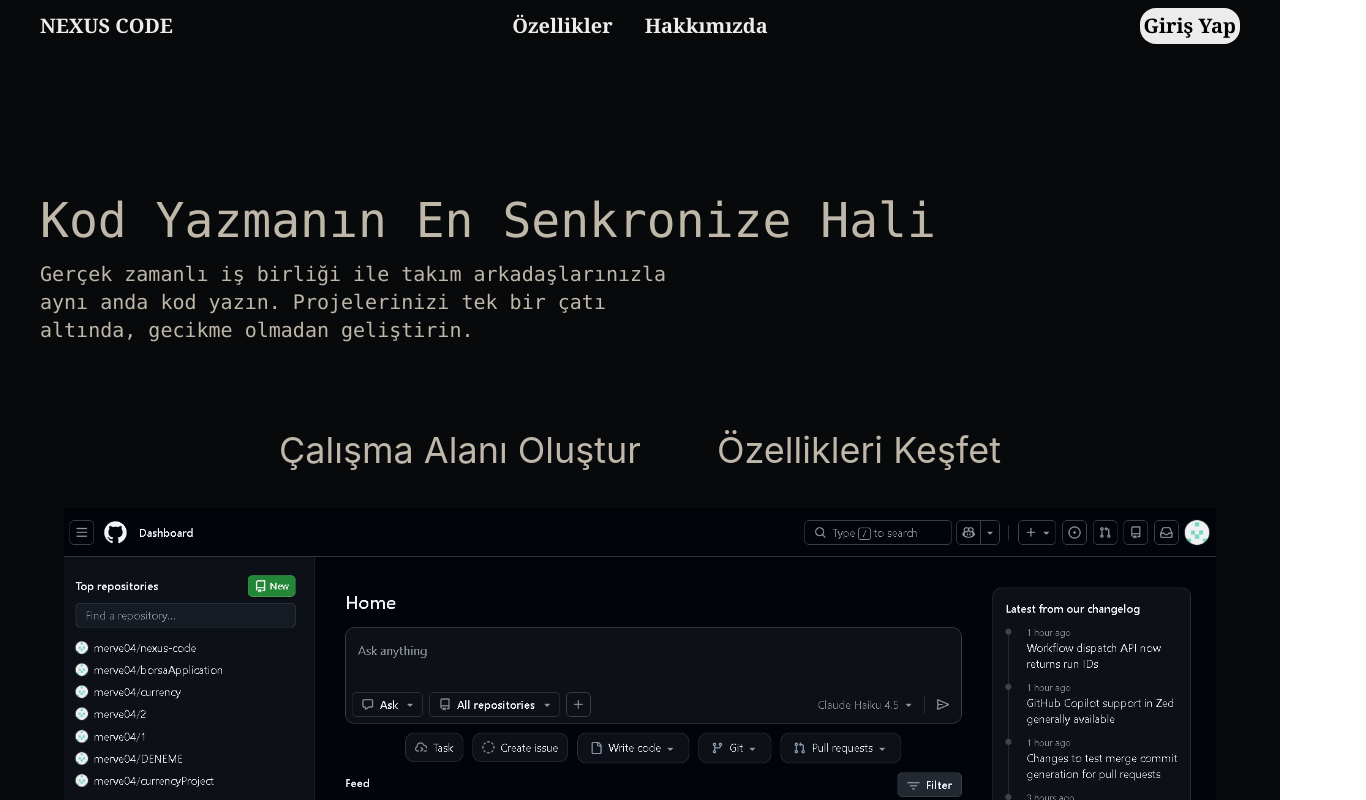
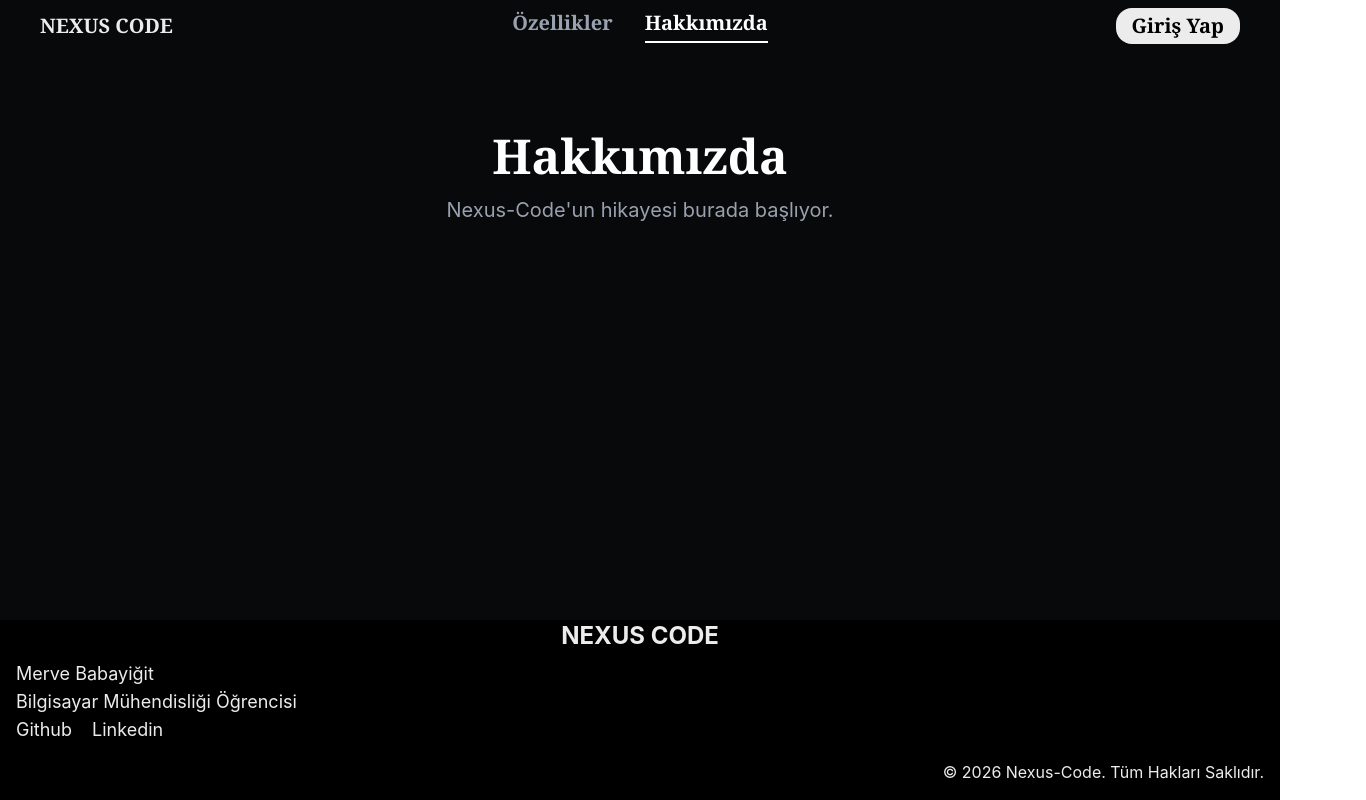
Before and after one commit to merve04/nexus-code-client, a React (Vite) app: page /hakkimizda in a window 1280 px wide. Shown: the top 800 px of the page, 1366 px wide, since content can reach past the window. Built offline with nearby package versions, Linux system fonts and the light colour scheme.

Commit message:
feat: implement lifting state for login/logout and setup React Router SPA

```diff
--- a/package.json
+++ b/package.json
@@ -12,7 +12,8 @@
   "dependencies": {
     "@tailwindcss/vite": "^4.2.2",
     "react": "^19.2.4",
-    "react-dom": "^19.2.4"
+    "react-dom": "^19.2.4",
+    "react-router-dom": "^7.14.0"
   },
   "devDependencies": {
     "@eslint/js": "^9.39.4",
--- a/src/App.jsx
+++ b/src/App.jsx
@@ -1,16 +1,39 @@
+import { Routes, Route } from "react-router-dom";
 import { useState } from "react";
 import Navbar from "./Navbar";
 import Main from "./MainContent";
 import Footer from "./Footer";
 import LoginModal from "./LoginModal";
+import Hakkimizda from "./Hakkimizda";
+import Ozellikler from "./Ozellikler";
 function App() {
-  const [isModalOpen,setIsModalOpen] = useState(false);
+  const [isModalOpen, setIsModalOpen] = useState(false);
+  const [loggedInUser, setLoggedInUser] = useState(null);
+
   return (
-    <div className="bg-[#08090a] min-h-screen">
-      <Navbar setIsModalOpen={setIsModalOpen} />
-      <Main />
+    <div className="bg-[#08090a] min-h-screen flex flex-col">
+      <Navbar
+        setIsModalOpen={setIsModalOpen}
+        loggedInUser={loggedInUser}
+        setLoggedInUser={setLoggedInUser}
+      />
+      <div className="flex-grow">
+        <Routes>
+          <Route path="/" element={<Main />} />
+          <Route path="/hakkimizda" element={<Hakkimizda />} />
+          <Route path="/ozellikler" element={<Ozellikler />} />
+        </Routes>
+      </div>
+
       <Footer />
-      {isModalOpen && <LoginModal setIsModalOpen={setIsModalOpen} />}    </div>
+
+      {isModalOpen && (
+        <LoginModal
+          setIsModalOpen={setIsModalOpen}
+          setLoggedInUser={setLoggedInUser}
+        />
+      )}
+    </div>
   );
 }
 
--- /dev/null
+++ b/src/Hakkimizda.jsx
@@ -0,0 +1,12 @@
+import React from "react";
+function Hakkimizda() {
+  return (
+    <div className="text-white flex flex-col items-center justify-center py-20">
+      <h1 className="text-5xl font-bold font-serif mb-4">Hakkımızda</h1>
+      <p className="text-gray-400 text-xl">
+        Nexus-Code'un hikayesi burada başlıyor.
+      </p>
+    </div>
+  );
+}
+export default Hakkimizda;
--- a/src/LoginModal.jsx
+++ b/src/LoginModal.jsx
@@ -1,22 +1,22 @@
-
-import {useState} from "react";
-function LoginModal({ setIsModalOpen }) {
-    const [email,setEmail] = useState("");
-    const [password,setPassword] = useState("");
-    const [isLoginView,setIsLoginView] = useState("true");
+import { useState } from "react";
+function LoginModal({ setIsModalOpen, setLoggedInUser }) {
+  const [email, setEmail] = useState("");
+  const [password, setPassword] = useState("");
+  const [isLoginView, setIsLoginView] = useState(true);
   const handleSubmit = (e) => {
     e.preventDefault();
     console.log("Sunucuya Gönderilecek E-Posta:", email);
     console.log("Sunucuya Gönderilecek Şifre:", password);
+    setLoggedInUser(email);
+    setIsModalOpen(false);
   };
   console.log("Anlık Email State'i:", email);
   console.log("Anlık Şifre State'i:", password);
-    return(
+
+  return (
     <div id="girisKutusu" className="fixed  z-50 inset-0 bg-black/80">
       <div className="flex justify-center items-center w-full h-full">
-          <div
-            className="relative bg-[#bfb7a9] p-10 rounded-3xl flex flex-col items-center w-96"
-          >
+        <div className="relative bg-[#bfb7a9] p-10 rounded-3xl flex flex-col items-center w-96">
           <button
             onClick={() => setIsModalOpen(false)}
             id="kapatmaTusu"
@@ -24,11 +24,15 @@ console.log("Anlık Şifre State'i:", password);
           >
             X
           </button>
-  {isLoginView ? (<div id="alanGiris" className="w-full flex flex-col items-center">
+          {isLoginView ? (
+            <div id="alanGiris" className="w-full flex flex-col items-center">
               <h3 className="text-3xl font-bold mb-6 text-gray-900 font-[monaco]">
                 Giriş Yap
               </h3>
-              <form className="flex flex-col gap-4 w-full mb-8">
+              <form
+                onSubmit={handleSubmit}
+                className="flex flex-col gap-4 w-full mb-8"
+              >
                 <input
                   type="email"
                   value={email}
@@ -63,11 +67,16 @@ console.log("Anlık Şifre State'i:", password);
               >
                 Hesabınız yoksa oluşturun
               </a>
-            </div> ):(<div id="alanKayit" className="w-full flex-col items-center">
+            </div>
+          ) : (
+            <div id="alanKayit" className="w-full flex-col items-center">
               <h3 className="text-3xl font-bold mb-6 text-gray-900 font-[monaco]">
                 Kayıt Ol
               </h3>
-              <form onSubmit={handleSubmit} className="flex flex-col gap-4 w-full mb-8">
+              <form
+                onSubmit={handleSubmit}
+                className="flex flex-col gap-4 w-full mb-8"
+              >
                 <input
                   type="email"
                   id="kullaniciKayit"
@@ -102,10 +111,8 @@ console.log("Anlık Şifre State'i:", password);
               >
                 Zaten hesabınız var mı? Giriş yapın
               </a>
-            </div>) }
-
-
-
+            </div>
+          )}
         </div>
       </div>
     </div>
--- a/src/Navbar.jsx
+++ b/src/Navbar.jsx
@@ -1,20 +1,60 @@
-function Navbar({ setIsModalOpen }) {
+import { Link, NavLink } from "react-router-dom";
+function Navbar({ setIsModalOpen, loggedInUser, setLoggedInUser }) {
   return (
     <nav className="bg-[#08090a] sticky top-0 z-50 grid grid-cols-3 items-center px-10 text-[#edecec] font-serif py-2 text-xl font-bold">
       <div className="flex justify-start">
-        <p className="text-[#edecec] inline-block">NEXUS CODE</p>
+        <Link to="/" className="text-[#edecec] inline-block">
+          NEXUS CODE
+        </Link>
       </div>
       <div className="flex justify-center gap-8 text-[#edecec]">
-        <button id="ozellikler">Özellikler</button>
-        <button id="hakkimizda">Hakkımızda</button>
+        <NavLink
+          to="./Ozellikler"
+          id="ozellikler"
+          className={({ isActive }) =>
+            isActive
+              ? "text-white font-bold border-b-2 border-white pb-1"
+              : "text-gray-400 hover:text-white transition-colors"
+          }
+        >
+          Özellikler
+        </NavLink>
+
+        <NavLink
+          to="./Hakkimizda"
+          id="hakkimizda"
+          className={({ isActive }) =>
+            isActive
+              ? "text-white font-bold border-b-2 border-white pb-1"
+              : "text-gray-400 hover:text-white transition-colors"
+          }
+        >
+          Hakkımızda
+        </NavLink>
       </div>
       <div className="flex justify-end">
-        <button onClick={() => setIsModalOpen(true)}
-          id="giris"
-          className="w-fit bg-[#edecec] rounded-2xl p-1 text-black"
-        >
-          Giriş Yap
-        </button>
+        {loggedInUser ? (
+          <div className="flex items-center gap-3">
+            <span className="text-sm font-sans text-gray-400">Hoş geldin,</span>
+            <span className="bg-[#edecec] text-black px-4 py-1 rounded-2xl font-sans text-sm">
+              {loggedInUser}
+            </span>
+            <button
+              onClick={() => setLoggedInUser(null)}
+              className="text-xs text-red-500 hover:text-red-400 underline ml-2"
+            >
+              Çıkış Yap
+            </button>
+          </div>
+        ) : (
+          <button
+            onClick={() => setIsModalOpen(true)}
+            id="giris"
+            className="w-fit bg-[#edecec] rounded-2xl p-1 px-4 text-black hover:bg-gray-300 transition-colors"
+          >
+            Giriş Yap
+          </button>
+        )}
       </div>
     </nav>
   );
--- /dev/null
+++ b/src/Ozellikler.jsx
@@ -0,0 +1,10 @@
+import React from "react";
+function Ozellikler() {
+  return (
+    <div className="text-white flex flex-col items-center justify-center py-20">
+      <h1 className="text-5xl font-bold font-serif mb-4">Özellikler</h1>
+      <p className="text-gray-400 text-xl">Uygulamamızın harika özellikleri.</p>
+    </div>
+  );
+}
+export default Ozellikler;
--- a/src/main.jsx
+++ b/src/main.jsx
@@ -1,10 +1,14 @@
-import React from "react";
-import ReactDOM from "react-dom/client";
+import { StrictMode } from "react";
+import { createRoot } from "react-dom/client";
 import App from "./App.jsx";
-import "./index.css"; // İŞTE BU SATIR ŞALTERİ AÇAN SATIR!
+import "./index.css";
 
-ReactDOM.createRoot(document.getElementById("root")).render(
-  <React.StrictMode>
-    <App />
-  </React.StrictMode>,
+import { BrowserRouter } from "react-router-dom";
+
+createRoot(document.getElementById("root")).render(
+  <StrictMode>
+    <BrowserRouter>
+      <App />
+    </BrowserRouter>
+  </StrictMode>,
 );
```
Also changed, not shown: 1 other file (tests, documents, lock files or other folders). Lines whose indentation alone changed are shown as unchanged.
